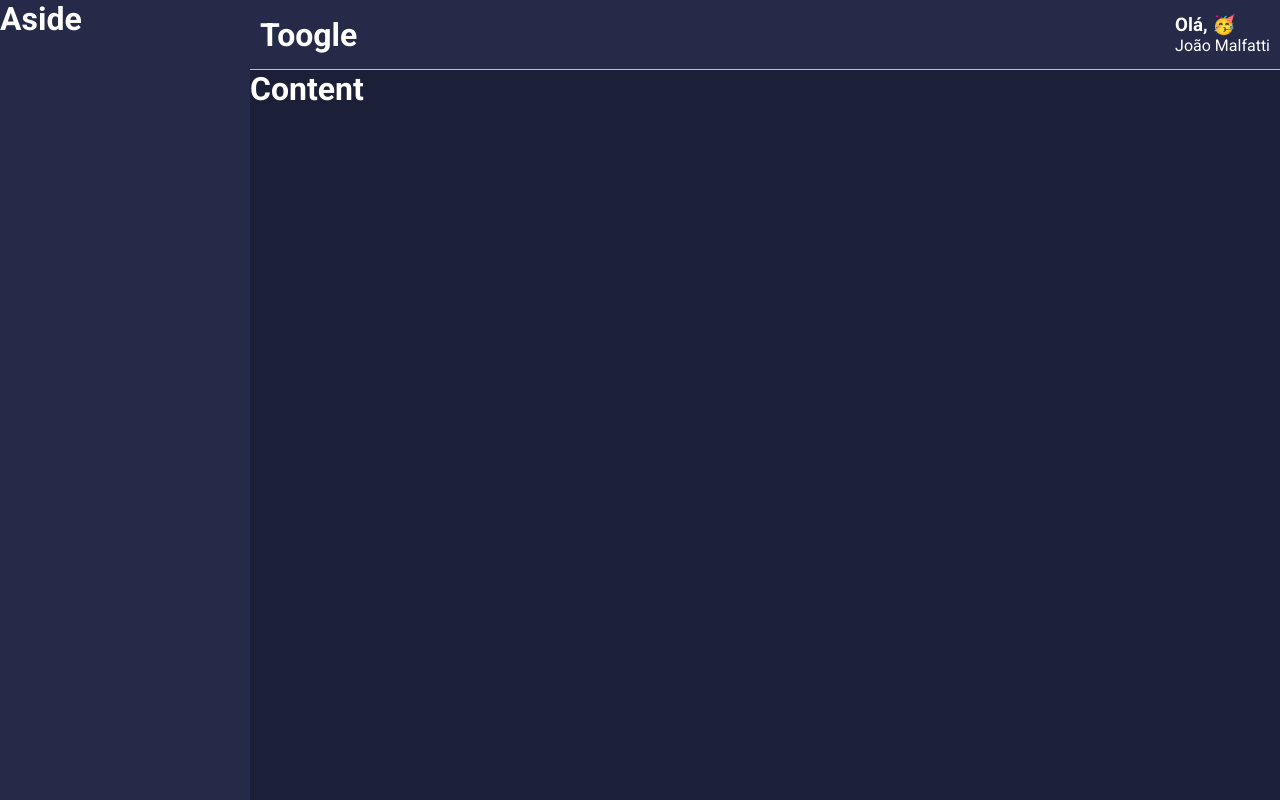
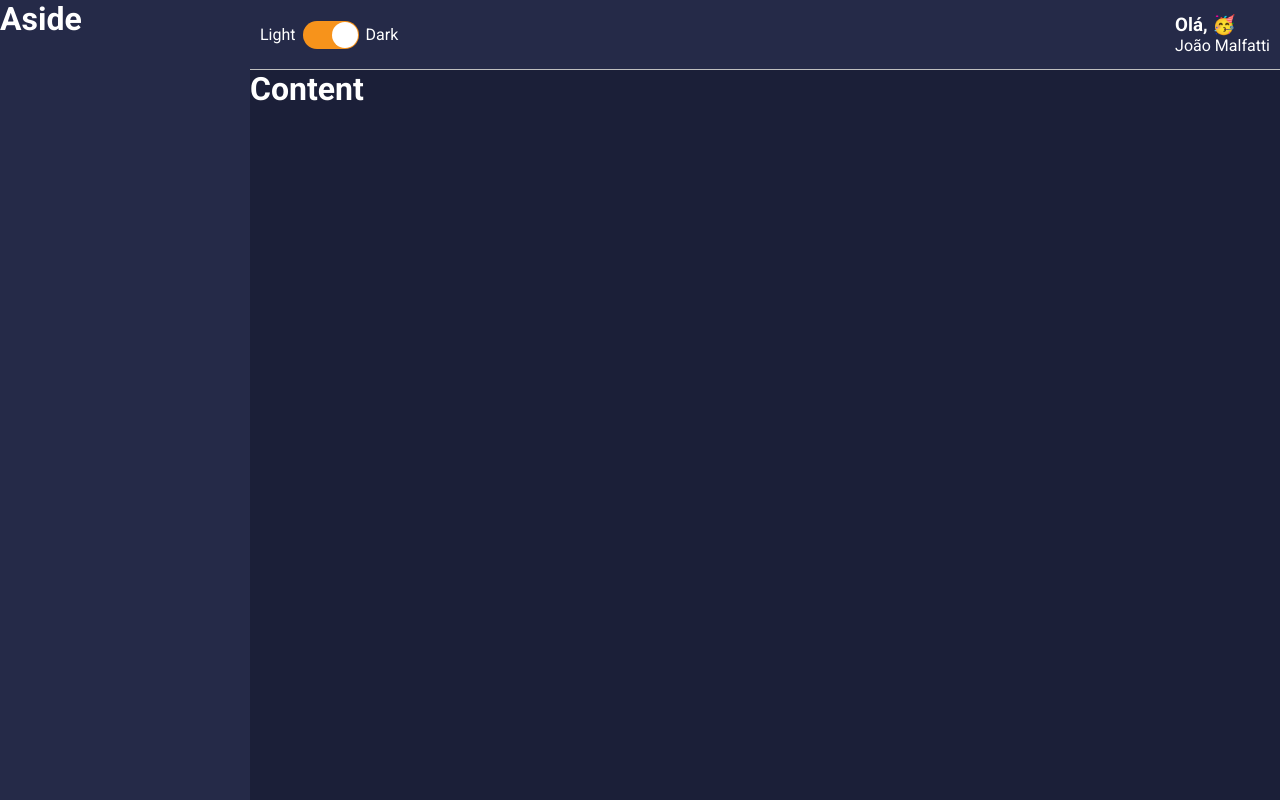
Before and after one commit to joaomalfatti/Meu-Dinheiro, a React (Create React App) app: page / in a window 1280 px wide. Built offline with nearby package versions, Linux system fonts and the light colour scheme.

Commit message:
13. Criando o componente Toggle

```diff
--- a/package.json
+++ b/package.json
@@ -13,6 +13,7 @@
     "react": "^17.0.2",
     "react-dom": "^17.0.2",
     "react-scripts": "4.0.3",
+    "react-switch": "^6.0.0",
     "styled-components": "^5.3.3",
     "typescript": "^4.1.2",
     "web-vitals": "^1.0.1"
--- a/src/components/MainHeader/index.tsx
+++ b/src/components/MainHeader/index.tsx
@@ -1,13 +1,13 @@
 import React, {useMemo} from 'react';
 
+import Toggle from '../Toggle';
 import emojis from '../../utils/emojis';
-
 
 import {
     Container,
     Profile,
     Welcome,
-    UserName
+    UserName,
 } from './styles';
 
 
@@ -20,7 +20,7 @@
 
     return (
         <Container>
-            <h1>Toogle</h1>
+            <Toggle />
 
             <Profile>
                 <Welcome>Olá, {emoji}</Welcome>
--- /dev/null
+++ b/src/components/Toggle/index.tsx
@@ -0,0 +1,23 @@
+import React from 'react';
+
+
+import {
+    Container,
+    ToggleLabel,
+    ToggleSelector
+} from './style';
+
+const Toggle: React.FC = () => (
+    <Container>
+        <ToggleLabel>Light</ToggleLabel>
+        <ToggleSelector
+            checked
+            uncheckedIcon={false}
+            checkedIcon={false}
+            onChange={() => console.log('mudou')}
+        />
+        <ToggleLabel>Dark</ToggleLabel>
+    </Container>
+)
+
+export default Toggle;
--- /dev/null
+++ b/src/components/Toggle/style.ts
@@ -0,0 +1,21 @@
+import styled from 'styled-components';
+import Switch, { ReactSwitchProps } from 'react-switch';
+
+export const Container = styled.div`
+    display: flex;
+    align-items: center;
+
+`;
+
+export const ToggleLabel = styled.span`
+    color: ${props => props.theme.colors.white};
+`;
+
+export const ToggleSelector = styled(Switch).attrs<ReactSwitchProps>(
+    ({ theme }) => ({
+        onColor: theme.colors.info,
+        offColor: theme.colors.warning
+
+    }))<ReactSwitchProps> `
+    margin: 0 7px
+`;
```
Also changed, not shown: 1 other file (tests, documents, lock files or other folders).
